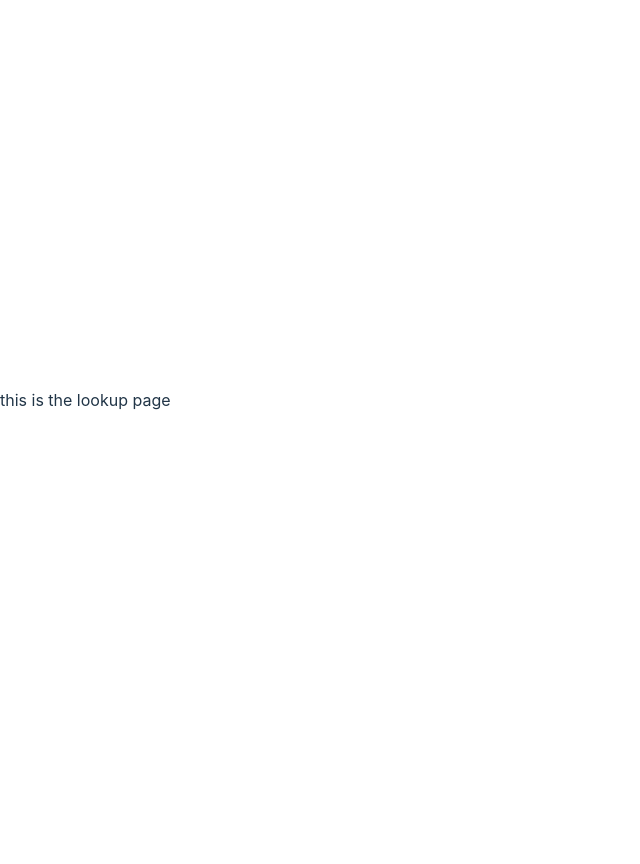
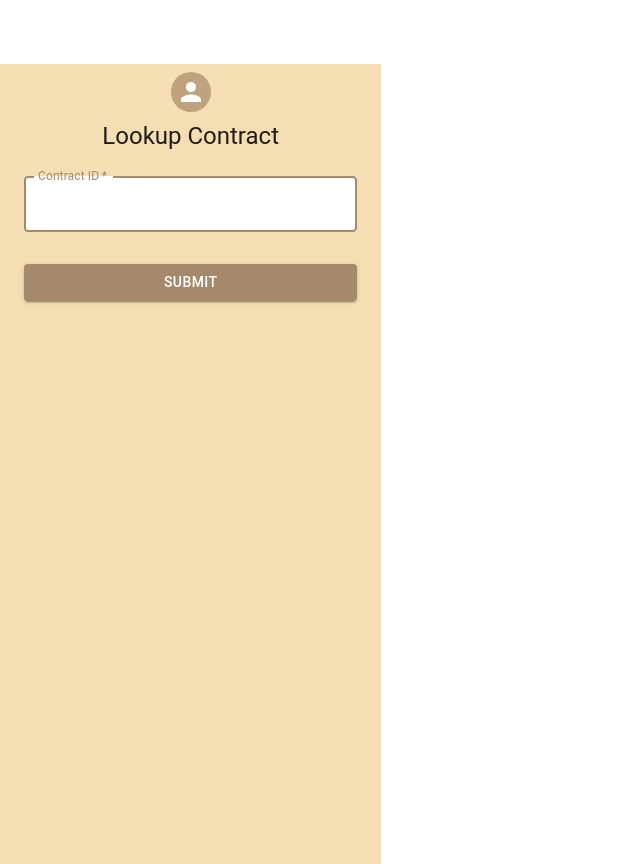
Before and after one commit to 3096/cryptracc, a React (Vite) app in the folder client/: page /lookup in a window 1280 px wide. Shown: the whole page, without its empty margins (0-640 px from the left). Before the commit the page ends 800 px from the top, so only its background shows below. Built offline with nearby package versions, Linux system fonts and the light colour scheme.

Commit message:
Update lookup page

```diff
--- a/client/src/routes/LookupPage.tsx
+++ b/client/src/routes/LookupPage.tsx
@@ -1,3 +1,75 @@
+import * as React from 'react';
+import Avatar from '@mui/material/Avatar';
+import Button from '@mui/material/Button';
+import CssBaseline from '@mui/material/CssBaseline';
+import TextField from '@mui/material/TextField';
+import Box from '@mui/material/Box';
+import Typography from '@mui/material/Typography';
+import Container from '@mui/material/Container';
+import { createTheme, ThemeProvider } from '@mui/material/styles';
+
+const theme = createTheme({
+  palette: {
+    primary: {
+      main: '#a48a6a',
+    },
+    secondary: {
+      main: '#bfa27e',
+    },
+  },
+});
+
 export default function LookupPage() {
-  return <>this is the lookup page</>;
-}
+  // Handle submit
+  const handleSubmit = (event: React.FormEvent<HTMLFormElement>) => {
+    event.preventDefault();
+    const data = new FormData(event.currentTarget);
+    console.log({
+      contractID: data.get('contractID'),
+    });
+  };
+
+  return (
+    <ThemeProvider theme={theme}>
+      <Box sx={{ backgroundColor: '#f5deb3', minHeight: '100vh' }}>
+        <CssBaseline />
+        <Container component="main">
+          <Box
+            sx={{
+              marginTop: 8,
+              display: 'flex',
+              flexDirection: 'column',
+              alignItems: 'center',
+            }}
+          >
+            <Avatar sx={{ m: 1, bgcolor: 'secondary.main' }} />
+            <Typography component="h1" variant="h5">
+              Lookup Contract
+            </Typography>
+            <Box component="form" onSubmit={handleSubmit} noValidate sx={{ mt: 1 }}>
+              <TextField
+                style={{ backgroundColor: "#ffffff" }}
+                margin="normal"
+                required
+                fullWidth
+                id="contract_id"
+                label="Contract ID"
+                name="contract_id"
+                autoComplete="contract_id"
+                autoFocus
+              />
+              <Button
+                type="submit"
+                fullWidth
+                variant="contained"
+                sx={{ mt: 3, mb: 2 }}
+              >
+                Submit
+              </Button>
+            </Box>
+          </Box>
+        </Container>
+      </Box>
+    </ThemeProvider>
+  )
+};
```
